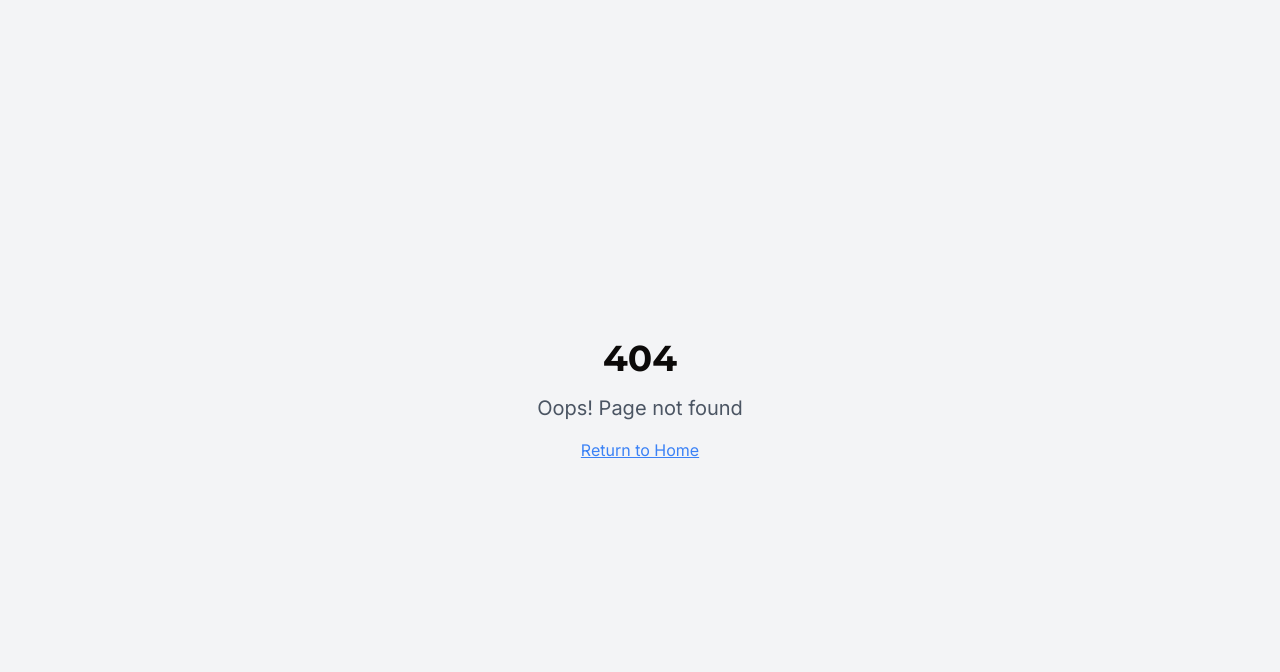
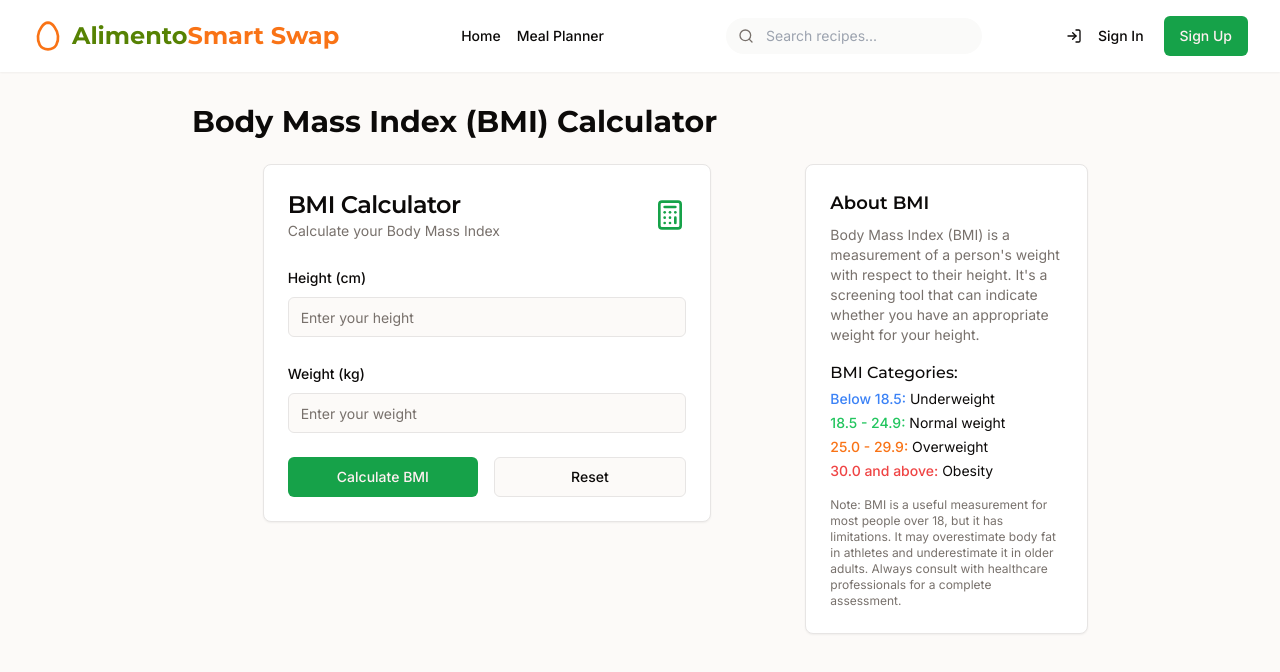
Before and after one commit to Srivani1106/alimento-smart-swap, a React (Vite) app: page /bmi-calculator in a window 1280 px wide. Before the commit this address had no page. Shown: the top 672 px of the page. Built offline with nearby package versions, Linux system fonts and the light colour scheme.

Commit message:
Add BMI calculator
Implemented a BMI calculator feature.

```diff
--- a/src/App.tsx
+++ b/src/App.tsx
@@ -10,6 +10,7 @@ import MealPlanner from "./pages/MealPlanner";
 import RecipeDetails from "./pages/RecipeDetails";
 import SignIn from "./pages/SignIn";
 import SignUp from "./pages/SignUp";
+import BMICalculatorPage from "./pages/BMICalculator";
 import NotFound from "./pages/NotFound";
 
 const queryClient = new QueryClient();
@@ -25,6 +26,7 @@ const App = () => (
             <Route path="/" element={<Index />} />
             <Route path="/meal-planner" element={<MealPlanner />} />
             <Route path="/recipe/:id" element={<RecipeDetails />} />
+            <Route path="/bmi-calculator" element={<BMICalculatorPage />} />
             <Route path="/signin" element={<SignIn />} />
             <Route path="/signup" element={<SignUp />} />
             {/* ADD ALL CUSTOM ROUTES ABOVE THE CATCH-ALL "*" ROUTE */}
--- /dev/null
+++ b/src/components/BMICalculator.tsx
@@ -0,0 +1,138 @@
+
+import React, { useState } from 'react';
+import { Card, CardContent, CardDescription, CardFooter, CardHeader, CardTitle } from "@/components/ui/card";
+import { Input } from "@/components/ui/input";
+import { Label } from "@/components/ui/label";
+import { Button } from "@/components/ui/button";
+import { Calculator, Weight } from "lucide-react";
+import { useToast } from "@/hooks/use-toast";
+
+const BMICalculator = () => {
+  const [height, setHeight] = useState<string>('');
+  const [weight, setWeight] = useState<string>('');
+  const [bmi, setBmi] = useState<number | null>(null);
+  const [category, setCategory] = useState<string>('');
+  const { toast } = useToast();
+
+  const calculateBMI = () => {
+    if (!height || !weight) {
+      toast({
+        title: "Missing information",
+        description: "Please enter both height and weight to calculate BMI.",
+        variant: "destructive"
+      });
+      return;
+    }
+
+    const heightInM = parseFloat(height) / 100;
+    const weightInKg = parseFloat(weight);
+
+    if (isNaN(heightInM) || isNaN(weightInKg) || heightInM <= 0 || weightInKg <= 0) {
+      toast({
+        title: "Invalid input",
+        description: "Please enter valid height and weight values.",
+        variant: "destructive"
+      });
+      return;
+    }
+
+    const bmiValue = weightInKg / (heightInM * heightInM);
+    setBmi(parseFloat(bmiValue.toFixed(1)));
+
+    // Determine BMI category
+    if (bmiValue < 18.5) {
+      setCategory('Underweight');
+    } else if (bmiValue >= 18.5 && bmiValue < 25) {
+      setCategory('Normal weight');
+    } else if (bmiValue >= 25 && bmiValue < 30) {
+      setCategory('Overweight');
+    } else {
+      setCategory('Obesity');
+    }
+
+    toast({
+      title: "BMI Calculated",
+      description: "Your BMI has been calculated successfully."
+    });
+  };
+
+  const handleReset = () => {
+    setHeight('');
+    setWeight('');
+    setBmi(null);
+    setCategory('');
+  };
+
+  return (
+    <Card className="w-full max-w-md mx-auto">
+      <CardHeader>
+        <div className="flex items-center justify-between">
+          <div>
+            <CardTitle className="text-2xl">BMI Calculator</CardTitle>
+            <CardDescription>Calculate your Body Mass Index</CardDescription>
+          </div>
+          <Calculator className="h-8 w-8 text-primary" />
+        </div>
+      </CardHeader>
+      <CardContent className="space-y-6">
+        <div className="space-y-2">
+          <Label htmlFor="height">Height (cm)</Label>
+          <Input
+            id="height"
+            type="number"
+            placeholder="Enter your height"
+            value={height}
+            onChange={(e) => setHeight(e.target.value)}
+          />
+        </div>
+        <div className="space-y-2">
+          <Label htmlFor="weight">Weight (kg)</Label>
+          <Input
+            id="weight"
+            type="number"
+            placeholder="Enter your weight"
+            value={weight}
+            onChange={(e) => setWeight(e.target.value)}
+          />
+        </div>
+
+        {bmi !== null && (
+          <div className="rounded-md bg-primary/10 p-4 mt-6">
+            <div className="flex items-center gap-3">
+              <Weight className="h-6 w-6 text-primary" />
+              <div>
+                <h3 className="font-semibold text-lg">Your BMI: {bmi}</h3>
+                <p className="text-muted-foreground">Category: {category}</p>
+              </div>
+            </div>
+
+            <div className="mt-4">
+              <div className="h-3 w-full bg-secondary rounded-full">
+                <div
+                  className={`h-3 rounded-full ${
+                    category === 'Underweight' ? 'bg-blue-500 w-[15%]' :
+                    category === 'Normal weight' ? 'bg-green-500 w-[40%]' :
+                    category === 'Overweight' ? 'bg-orange-500 w-[65%]' :
+                    'bg-red-500 w-[90%]'
+                  }`}
+                ></div>
+              </div>
+              <div className="flex justify-between text-xs mt-1">
+                <span>Underweight</span>
+                <span>Normal</span>
+                <span>Overweight</span>
+                <span>Obese</span>
+              </div>
+            </div>
+          </div>
+        )}
+      </CardContent>
+      <CardFooter className="flex flex-col sm:flex-row gap-2 sm:gap-4 w-full">
+        <Button onClick={calculateBMI} className="w-full">Calculate BMI</Button>
+        <Button onClick={handleReset} variant="outline" className="w-full">Reset</Button>
+      </CardFooter>
+    </Card>
+  );
+};
+
+export default BMICalculator;
--- /dev/null
+++ b/src/pages/BMICalculator.tsx
@@ -0,0 +1,50 @@
+
+import React from 'react';
+import Header from '@/components/Header';
+import BMICalculator from '@/components/BMICalculator';
+import { Card, CardContent } from '@/components/ui/card';
+
+const BMICalculatorPage = () => {
+  return (
+    <div className="min-h-screen bg-background">
+      <Header />
+
+      <main className="container mx-auto py-8 px-4 md:px-0">
+        <div className="max-w-4xl mx-auto">
+          <h1 className="text-3xl font-display font-bold mb-6">Body Mass Index (BMI) Calculator</h1>
+
+          <div className="grid grid-cols-1 md:grid-cols-3 gap-6">
+            <div className="md:col-span-2">
+              <BMICalculator />
+            </div>
+
+            <div className="md:col-span-1">
+              <Card>
+                <CardContent className="pt-6">
+                  <h3 className="text-lg font-semibold mb-2">About BMI</h3>
+                  <p className="text-muted-foreground text-sm mb-4">
+                    Body Mass Index (BMI) is a measurement of a person's weight with respect to their height. It's a screening tool that can indicate whether you have an appropriate weight for your height.
+                  </p>
+
+                  <h4 className="font-medium mb-1">BMI Categories:</h4>
+                  <ul className="text-sm space-y-1 mb-4">
+                    <li><span className="font-medium text-blue-500">Below 18.5:</span> Underweight</li>
+                    <li><span className="font-medium text-green-500">18.5 - 24.9:</span> Normal weight</li>
+                    <li><span className="font-medium text-orange-500">25.0 - 29.9:</span> Overweight</li>
+                    <li><span className="font-medium text-red-500">30.0 and above:</span> Obesity</li>
+                  </ul>
+
+                  <p className="text-xs text-muted-foreground">
+                    Note: BMI is a useful measurement for most people over 18, but it has limitations. It may overestimate body fat in athletes and underestimate it in older adults. Always consult with healthcare professionals for a complete assessment.
+                  </p>
+                </CardContent>
+              </Card>
+            </div>
+          </div>
+        </div>
+      </main>
+    </div>
+  );
+};
+
+export default BMICalculatorPage;
--- a/src/pages/Index.tsx
+++ b/src/pages/Index.tsx
@@ -1,4 +1,3 @@
-
 import { useState, useEffect } from 'react';
 import { Link } from 'react-router-dom';
 import Header from '@/components/Header';
@@ -8,7 +7,7 @@ import RecipeCard from '@/components/RecipeCard';
 import { Button } from '@/components/ui/button';
 import { Tabs, TabsContent, TabsList, TabsTrigger } from '@/components/ui/tabs';
 import { foodItems, recipes } from '@/data/foodData';
-import { Utensils, Cookie, Heart } from 'lucide-react';
+import { Utensils, Cookie, Heart, Calculator } from 'lucide-react';
 
 const Index = () => {
   const [activeTab, setActiveTab] = useState("recipes");
@@ -80,11 +79,19 @@ const Index = () => {
                     Get personalized recipes that adapt to your dietary needs and available ingredients
                   </p>
                 </div>
-                <Link to="/meal-planner">
-                  <Button className="bg-avocado hover:bg-avocado/90">
-                    Start Meal Planning
-                  </Button>
-                </Link>
+                <div className="flex gap-3">
+                  <Link to="/meal-planner">
+                    <Button className="bg-avocado hover:bg-avocado/90">
+                      Start Meal Planning
+                    </Button>
+                  </Link>
+                  <Link to="/bmi-calculator">
+                    <Button variant="outline" className="flex items-center gap-2">
+                      <Calculator className="h-4 w-4" />
+                      <span>BMI Calculator</span>
+                    </Button>
+                  </Link>
+                </div>
               </div>
             </div>
 
@@ -247,6 +254,13 @@ const Index = () => {
                   </div>
                 </div>
               </div>
+
+              <div className="mt-4 pt-4 border-t">
+                <Link to="/bmi-calculator" className="flex items-center justify-between text-sm text-primary hover:underline">
+                  <span>Calculate your BMI</span>
+                  <Calculator className="h-4 w-4" />
+                </Link>
+              </div>
             </div>
           </div>
         </section>
```
